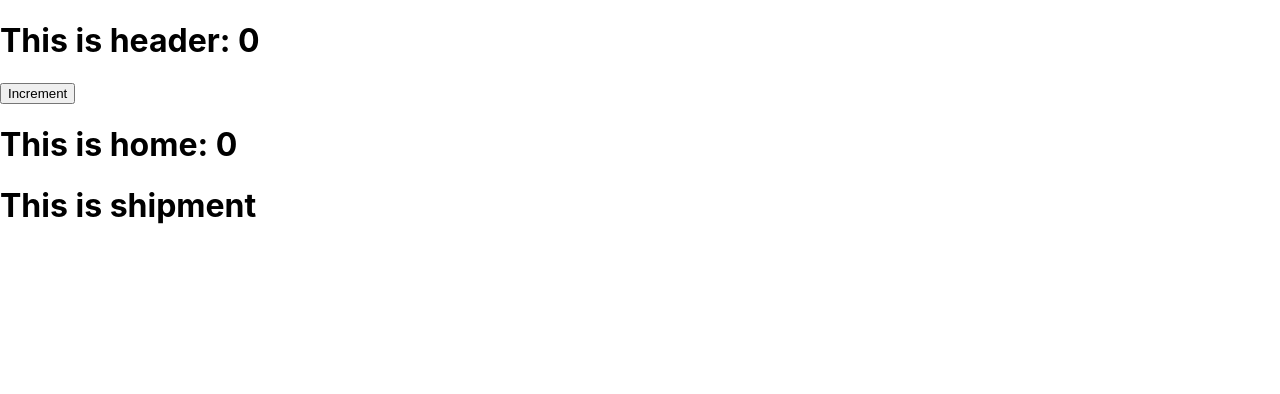
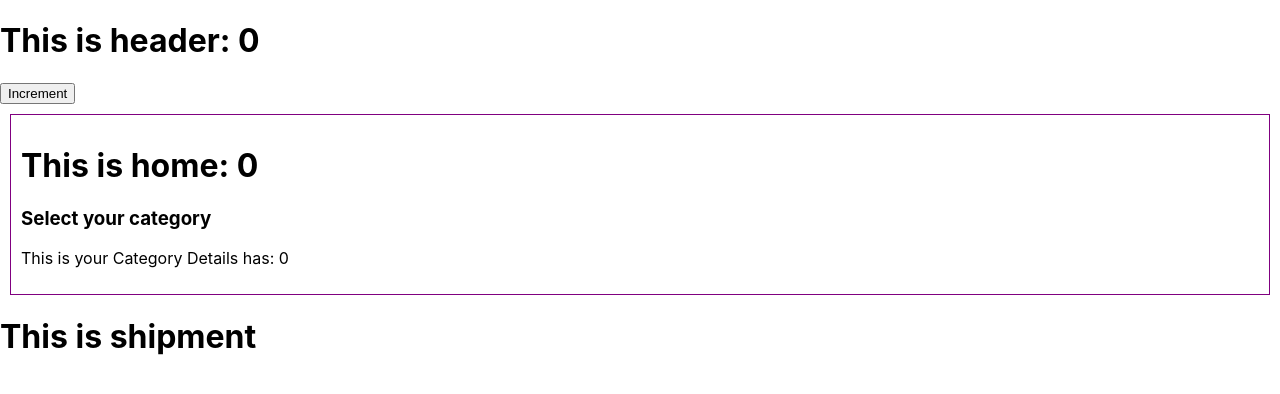
Before and after one commit to Hasib787/my-scss-react, a React (Create React App) app: page / in a window 1280 px wide. Shown: the top 394 px of the page. Built offline with nearby package versions, Linux system fonts and the light colour scheme.

Commit message:
added some component and Share data to grandchildren

```diff
--- /dev/null
+++ b/src/components/Categories/Categories.js
@@ -0,0 +1,14 @@
+import React from 'react';
+import CategoryDetails from '../CategoryDetails/CategoryDetails';
+
+const Categories = (props) => {
+    const { count } = props;
+    return (
+        <div>
+            <h3>Select your category</h3>
+            <CategoryDetails count={count}></CategoryDetails>
+        </div>
+    );
+};
+
+export default Categories;
--- /dev/null
+++ b/src/components/CategoryDetails/CategoryDetails.js
@@ -0,0 +1,12 @@
+import React from 'react';
+
+const CategoryDetails = (props) => {
+    const {count} = props;
+    return (
+        <div>
+            <p>This is your Category Details has: {count}</p>
+        </div>
+    );
+};
+
+export default CategoryDetails;
--- a/src/components/Home/Home.js
+++ b/src/components/Home/Home.js
@@ -1,11 +1,12 @@
 import React from 'react';
+import Categories from '../Categories/Categories';
 
 const Home = (props) => {
     const {count} = props;
     return (
-        <div>
+        <div style={{border: '1px solid purple', margin: '10px', padding: '10px'}}>
             <h1>This is home: {count}</h1>
-
+            <Categories count={count}></Categories>
         </div>
     );
 };
```
